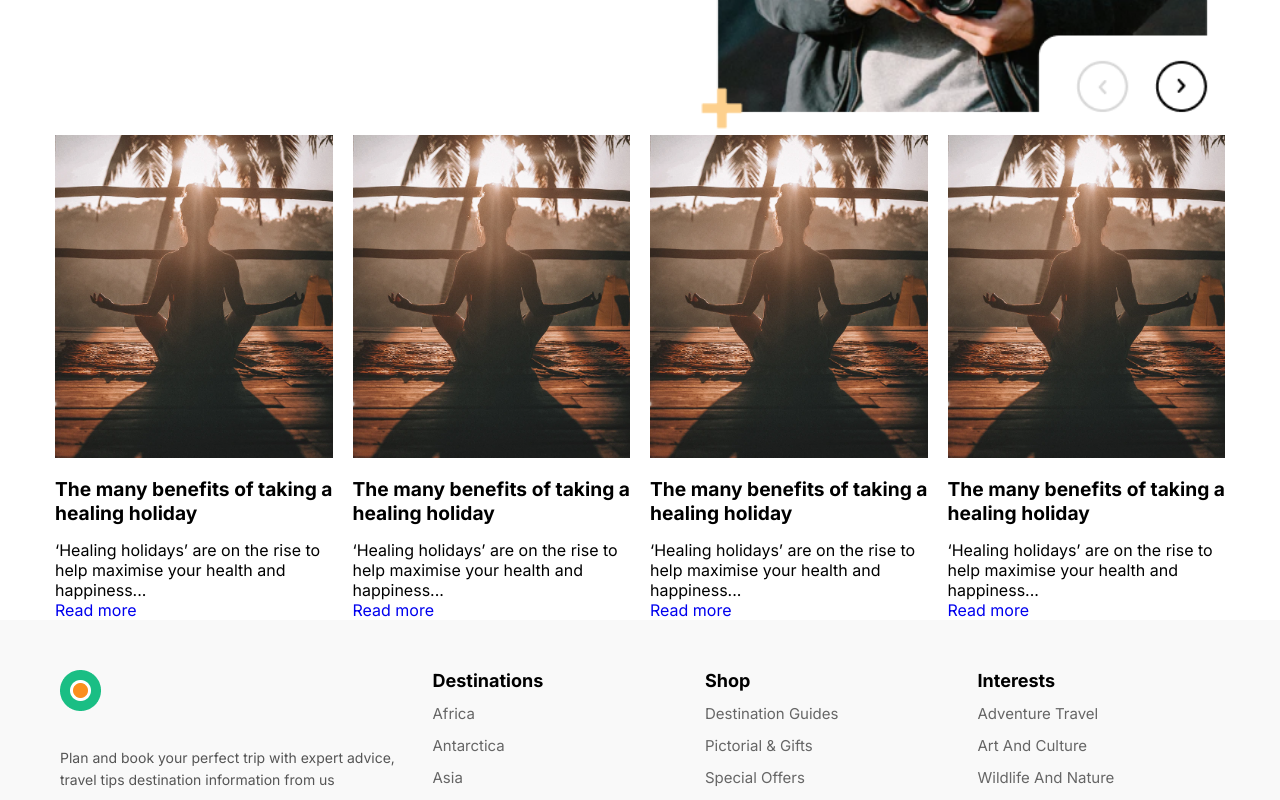
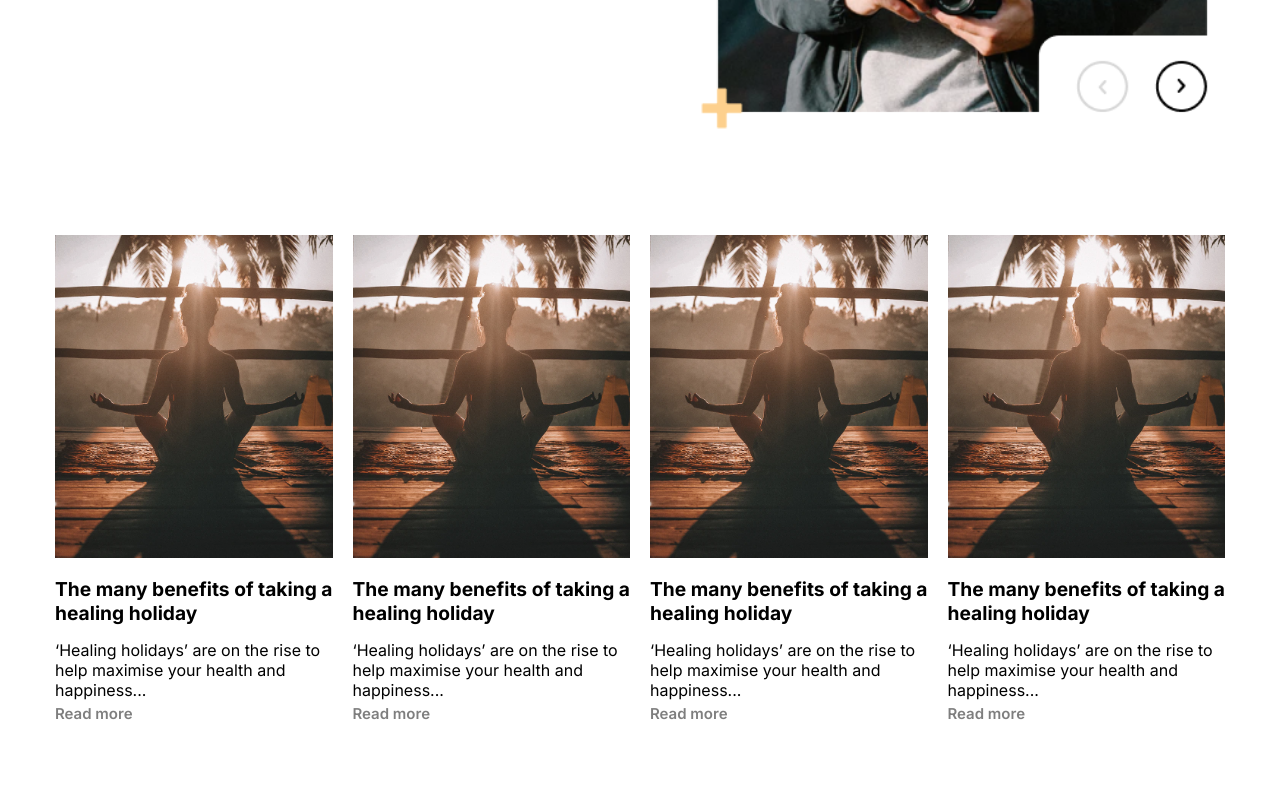
Before and after one commit to fg325609-beep/react1, a React (Vite) app: page / in a window 1280 px wide. Shown: the part 2800-3600 px from the top of the page. Built offline with nearby package versions, Linux system fonts and the light colour scheme.

Commit message:
fdljhjdf'

```diff
--- a/src/Components/sectionfive/sectionfive.scss
+++ b/src/Components/sectionfive/sectionfive.scss
@@ -1,4 +1,5 @@
 section.five {
+    padding: 100px 0;
     .container {
         max-width: 1200px; // Konteyner markazda turishi uchun
         margin: 0 auto;
@@ -25,6 +26,21 @@ section.five {
                         font-size: 1.2rem;
                         margin: 15px 0;
                     }
+                    a{
+                        font-family: Inter;
+                        font-weight: 600;
+                        font-size: 15px;
+                        line-height: 28px;
+                        letter-spacing: 0%;
+                        color: black;
+                        opacity: 0.5
+                        ;
+                        &:hover{
+                            color: rgba(251, 143, 29, 1);
+                            opacity: 1;
+                        }
+
+                    }
                 }
             }
         }
```
